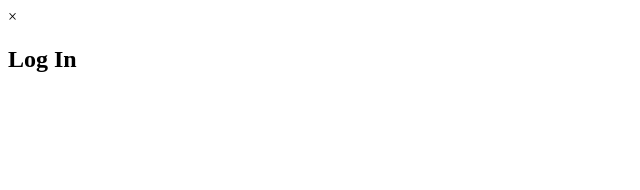
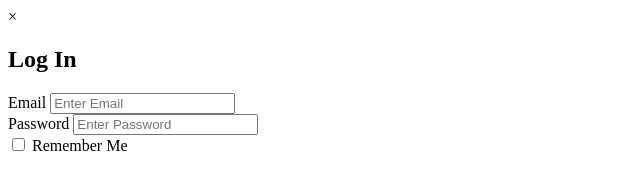
Before and after one commit to DanielQ-arch/Online-Instrument-Store, a plain HTML site: page LOGIN.html in a window 1280 px wide. Shown: the whole page, without its empty margins (0-640 px from the left). Drawn offline with Linux system fonts and the light colour scheme.

Commit message:
place for email and password

```diff
--- a/LOGIN.html
+++ b/LOGIN.html
@@ -12,6 +12,18 @@
      <div class="close-btn">&times;</div>
      <div class="form">
          <h2>Log In</h2>
+         <div class="form-element">
+            <label for="email">Email</label>
+            <input type="text"id="email"placeholder="Enter Email">
+         </div>
+         <div class="form-element">
+            <label form="password">Password</label>
+            <input type="password"id="password" placeholder="Enter Password">
+         </div>
+         <div class="form-element">
+            <input type="checkbox" id="remember-me">
+            <label form="remember-me">Remember Me</label>
+         </div>
 
      </div>
    </div>
```
